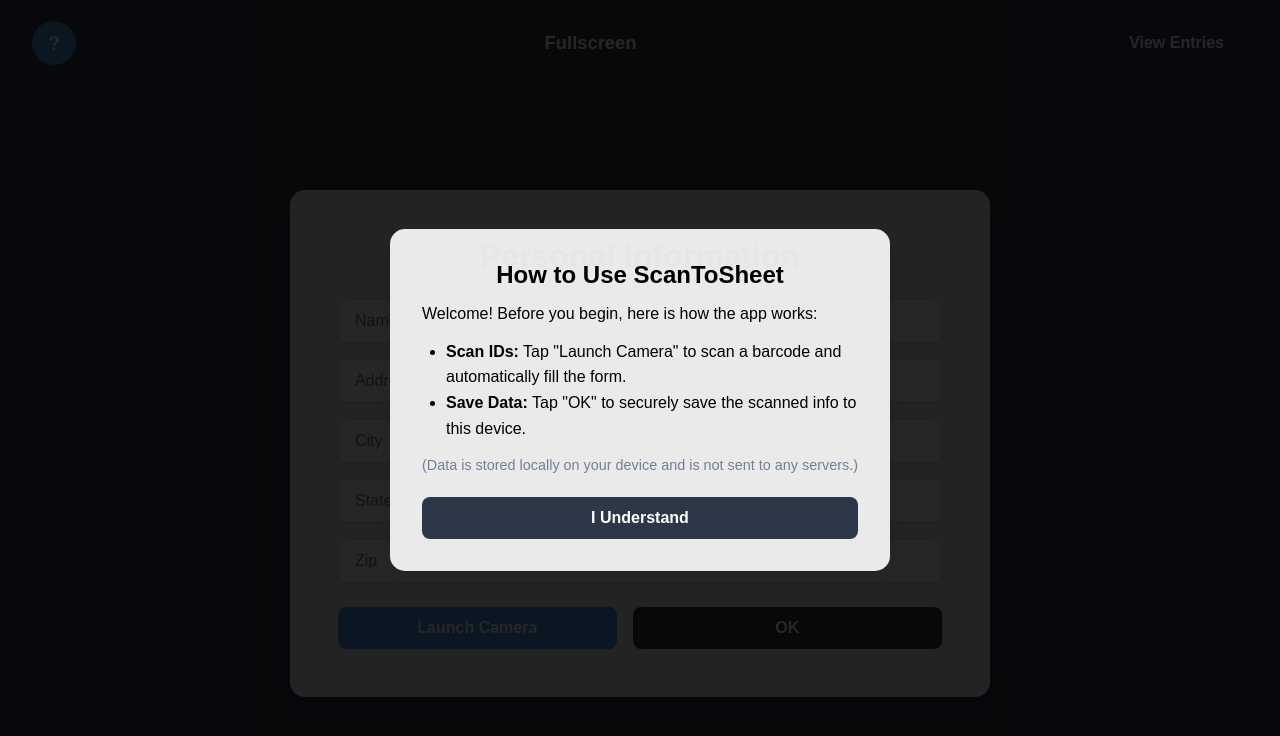
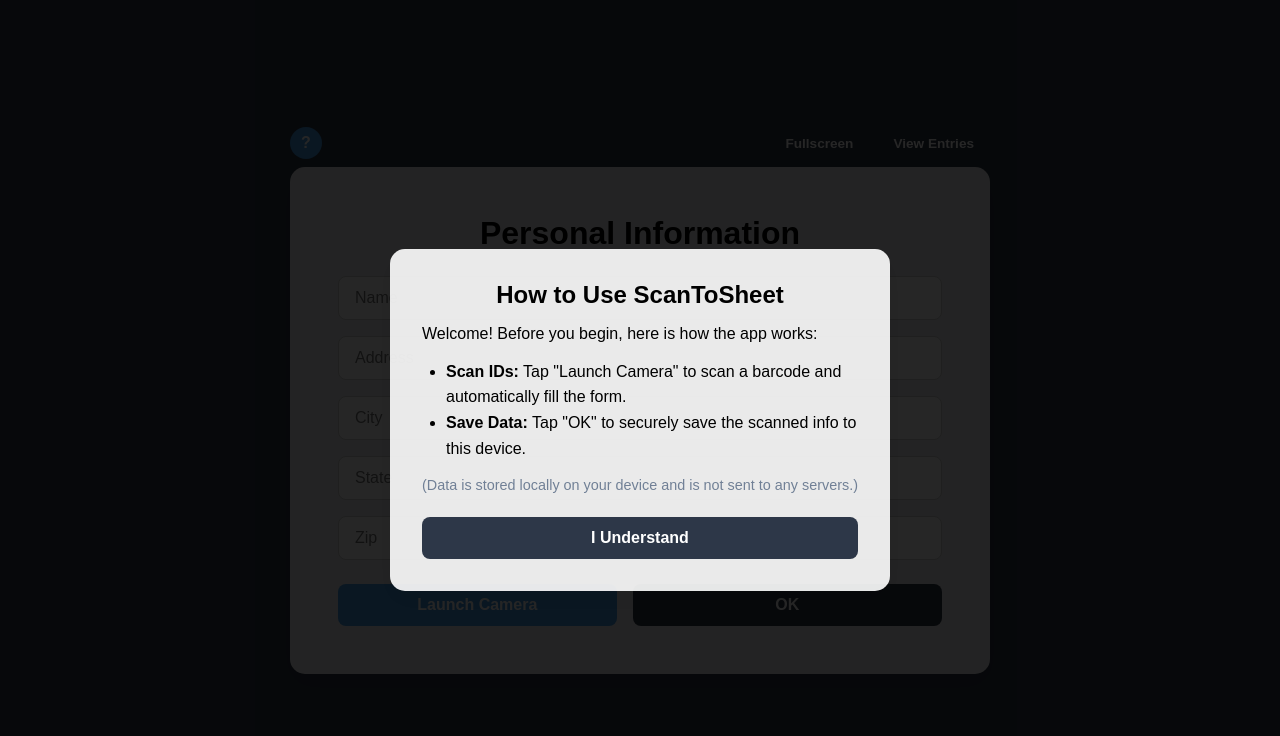
Before and after one commit to everyonelovespepsicola/ScanToSheet, a website: page index.html in a window 1280 px wide. Drawn offline with Linux system fonts and the light colour scheme.

Commit message:
mv buttons

```diff
--- a/index.html
+++ b/index.html
@@ -9,16 +9,14 @@
 <body>
     <div class="background"></div>
 
-    <div class="top-bar">
-        <!-- <button id="debug-btn" class="debug-btn">Debug</button> -->
-        <button id="help-btn" class="help-btn" aria-label="Help">?</button>
-        <button id="fullscreen-btn" class="fullscreen-btn">Fullscreen</button>
-        <button id="toggle-view-btn" class="view-toggle-btn">View Entries</button>
-    </div>
-
     <main class="content">
         <!-- The form card is one layer -->
         <div class="card" id="form-layer">
+            <div class="card-actions">
+                <button id="help-btn" class="help-btn" aria-label="Help">?</button>
+                <button id="fullscreen-btn" class="fullscreen-btn">Fullscreen</button>
+                <button id="toggle-view-btn" class="view-toggle-btn">View Entries</button>
+            </div>
             <h1>Personal Information</h1>
             <form class="info-form" id="info-form">
                 <input type="text" id="name" aria-label="Name" placeholder="Name" required>
--- a/styles.css
+++ b/styles.css
@@ -41,32 +41,13 @@
     overflow-y: auto; /* Allow vertical scrolling for content */
 }
 
-.top-bar {
-    position: relative;
-    z-index: 1600; /* Ensure it stays above the table overlay */
-    display: flex;
-    justify-content: space-between;
-    align-items: center;
-    padding: 1rem 2rem;
-    width: 100%;
-    flex-wrap: wrap;
-    gap: 1rem;
-}
-
-@media screen and (max-width: 550px) {
-    .top-bar {
-        justify-content: center;
-        padding: 1rem;
-    }
-}
-
 .view-toggle-btn {
-    padding: 0.75rem 1.5rem;
+    padding: 0.5rem 1rem;
     border: none;
     border-radius: 8px;
     background-color: rgba(45, 55, 72, 0.9);
     color: white;
-    font-size: 1rem;
+    font-size: 0.85rem;
     font-weight: bold;
     cursor: pointer;
     transition: background-color 0.2s ease-in-out;
@@ -81,13 +62,13 @@
 }
 
 .help-btn {
-    width: 44px;
-    height: 44px;
+    width: 32px;
+    height: 32px;
     border: none;
     border-radius: 50%;
     background-color: #4299e1;
     color: white;
-    font-size: 1.25rem;
+    font-size: 1rem;
     font-weight: bold;
     cursor: pointer;
     transition: background-color 0.2s ease-in-out;
@@ -98,12 +79,12 @@
 }
 
 .fullscreen-btn {
-    padding: 1rem 2rem;
+    padding: 0.5rem 1rem;
     border: none;
     border-radius: 8px;
     background-color: rgba(45, 55, 72, 0.9);
     color: white;
-    font-size: 1.15rem;
+    font-size: 0.85rem;
     font-weight: bold;
     cursor: pointer;
     transition: background-color 0.2s ease-in-out;
@@ -152,6 +133,25 @@
     max-width: 700px;
     width: 90%;
     box-shadow: 0 10px 25px rgba(0, 0, 0, 0.1);
+    position: relative;
+    margin-top: 2.5rem; /* Make room for the buttons above */
+}
+
+.card-actions {
+    position: absolute;
+    bottom: 100%; /* Places the container right at the top edge of the card */
+    left: 0;
+    width: 100%;
+    display: flex;
+    justify-content: flex-end;
+    align-items: flex-end;
+    gap: 0.5rem;
+    padding-bottom: 0.5rem; /* Small gap between buttons and the card */
+    z-index: 1600; /* Ensure it stays clickable above the table overlay */
+}
+
+.card-actions .help-btn {
+    margin-right: auto; /* Pushes the other buttons to the right */
 }
 
 .info-form {
```
